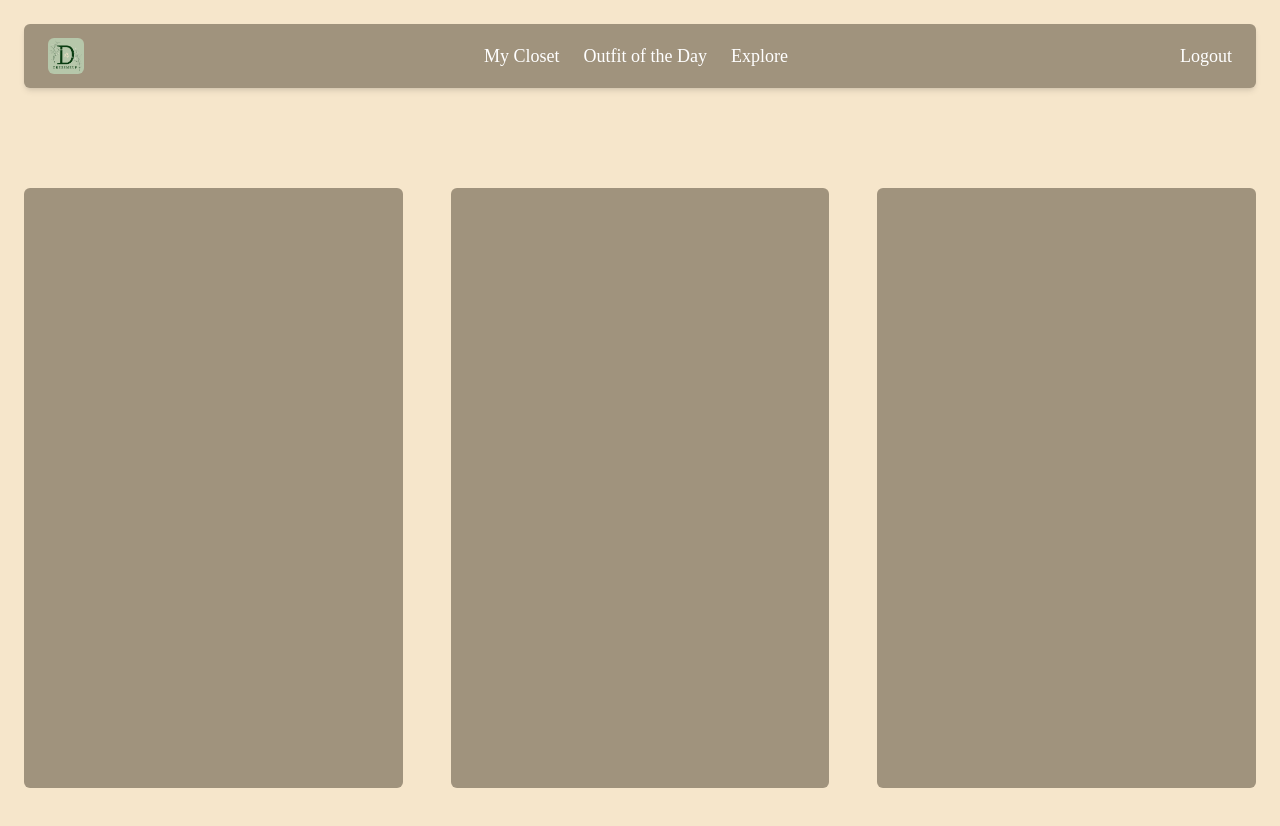
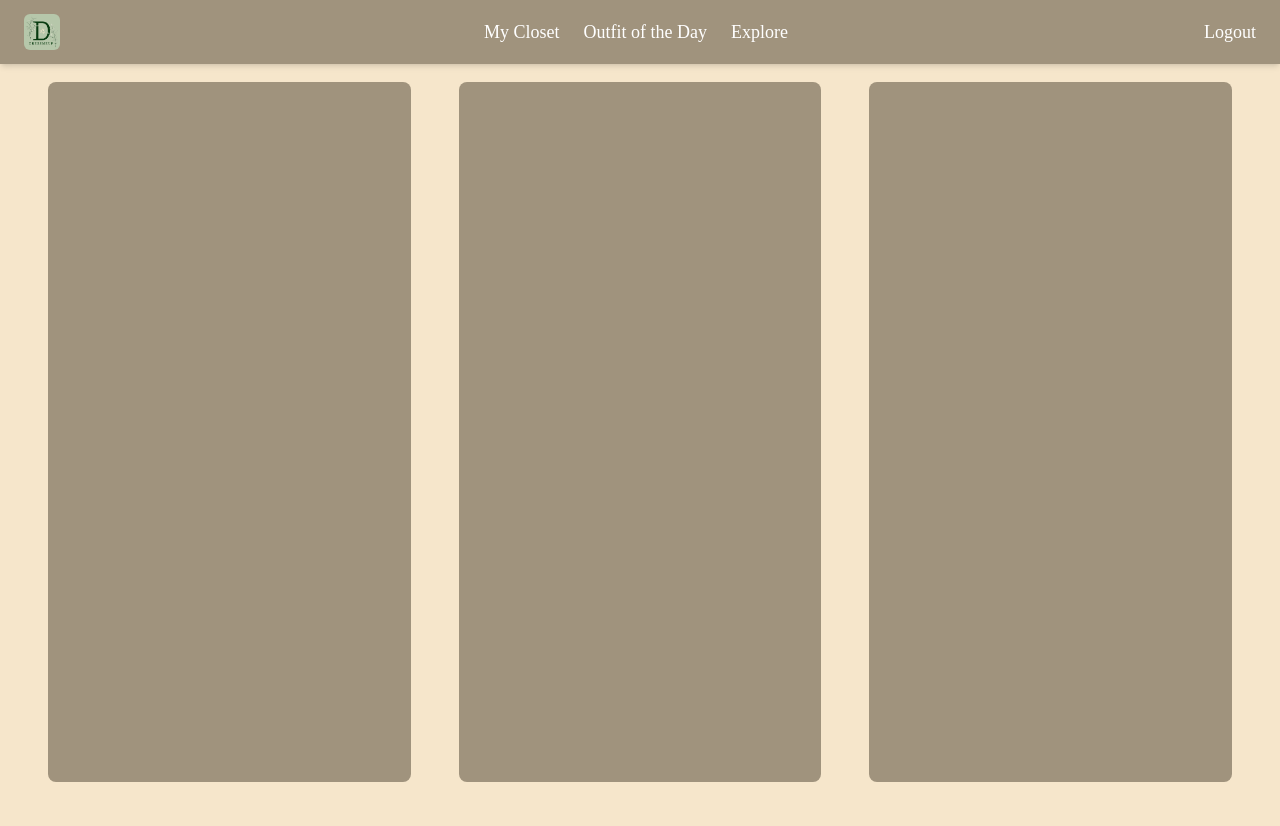
Before and after one commit to Group23-COP4331/Dress-Me-Up, a React (Vite) app in the folder frontend/: page /dashboard in a window 1280 px wide. Shown: the top 826 px of the page. Built offline with nearby package versions, Linux system fonts and the light colour scheme; a web font is replaced by a local one.

Commit message:
layout fixed

```diff
--- a/frontend/src/App.css
+++ b/frontend/src/App.css
@@ -1,8 +1,13 @@
 #root {
-/*  max-width: 1280px; */
+  max-width: 1280px;
   margin: 0 auto;
- /* padding: 2rem; */
+  padding: 2rem;
   text-align: center;
+}
+
+#root.dashboard {
+  max-width: none;
+  padding: 0;
 }
 
 .logo {
--- a/frontend/src/components/Navbar.tsx
+++ b/frontend/src/components/Navbar.tsx
@@ -3,7 +3,7 @@ import Logo from '../assets/GreenLogo.png';
 
 export default function Navbar() {
   return (
-    <nav className="flex items-center justify-between px-6 py-4 h-16 bg-themeGray shadow-md rounded-md">
+    <nav className="flex items-center justify-between px-6 h-16 bg-themeGray shadow-md">
       <div className="flex items-center">
         <Link to="/dashboard">
           <img
--- a/frontend/src/pages/DashboardPage.tsx
+++ b/frontend/src/pages/DashboardPage.tsx
@@ -1,19 +1,36 @@
-import { useState } from "react";
+import { useEffect } from "react";
 import Navbar from "../components/Navbar";
 
 export default function DashboardPage(){
 
+    const previewClass = `
+        bg-themeGray
+        w-full
+        h-[700px]
+        rounded-lg
+    `;
+
+
+    // Removes default padding and width opon rendering
+    useEffect(() => {
+        document.getElementById("root")?.classList.add("dashboard");
+
+        return () => {
+            document.getElementById("root")?.classList.remove("dashboard");
+        };
+    }, []);
+
     return (
-        <main className="p-6">
+        <main>
             <Navbar />
             <section
             className="
                 flex flex-row items-center
                 justify-center gap-12
-                h-screen w-full">
-                <div className="bg-themeGray w-full h-[75%] rounded-md"></div>
-                <div className="bg-themeGray w-full h-[75%] rounded-md"></div>
-                <div className="bg-themeGray w-full h-[75%] rounded-md"></div>
+                h-[100svh] w-full px-12 pb-16">
+                <div className={previewClass}></div>
+                <div className={previewClass}></div>
+                <div className={previewClass}></div>
             </section>
         </main>
     );
--- a/frontend/tailwind.config.js
+++ b/frontend/tailwind.config.js
@@ -9,7 +9,6 @@ export default {
         themeDarkBeige: '#E7D4B5',
         themeLightBeige: '#F6E6CB'
       }
-
     },
   },
   plugins: [],
```
